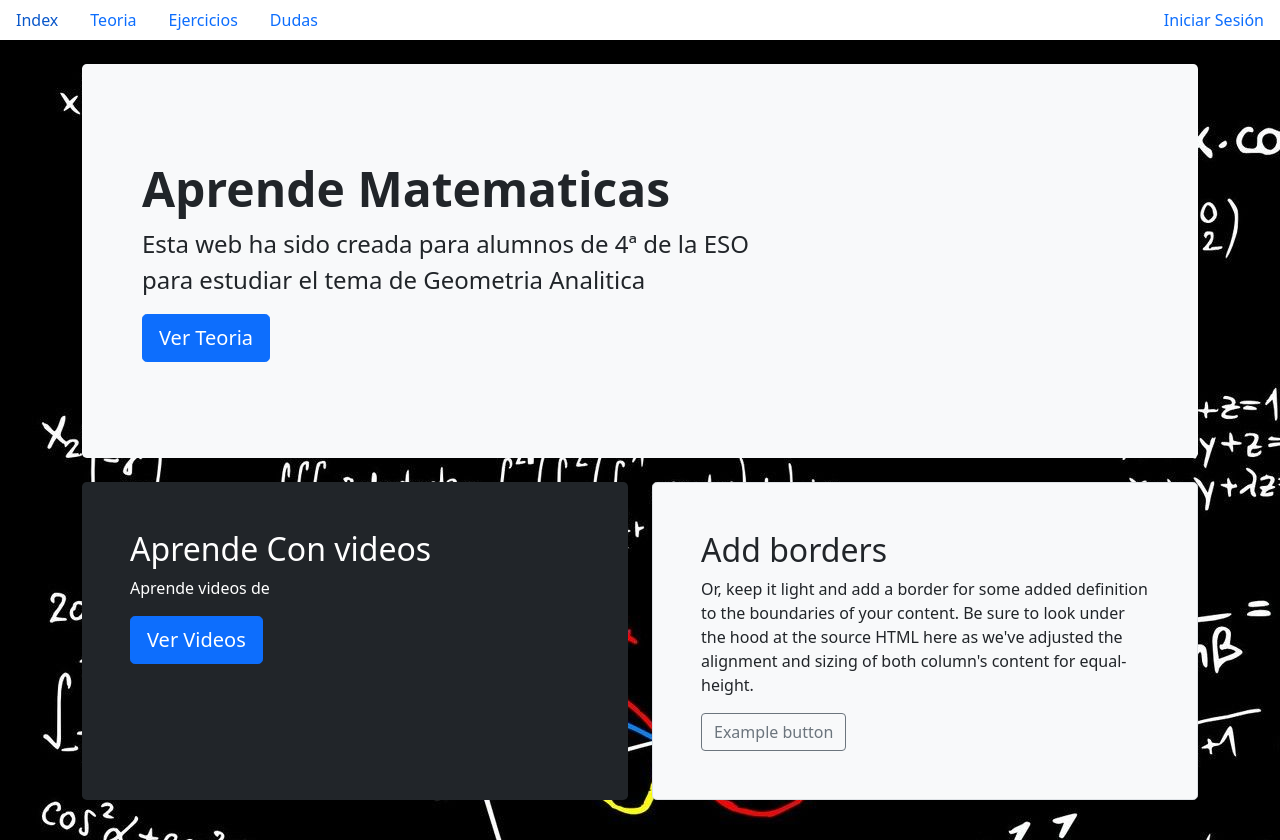
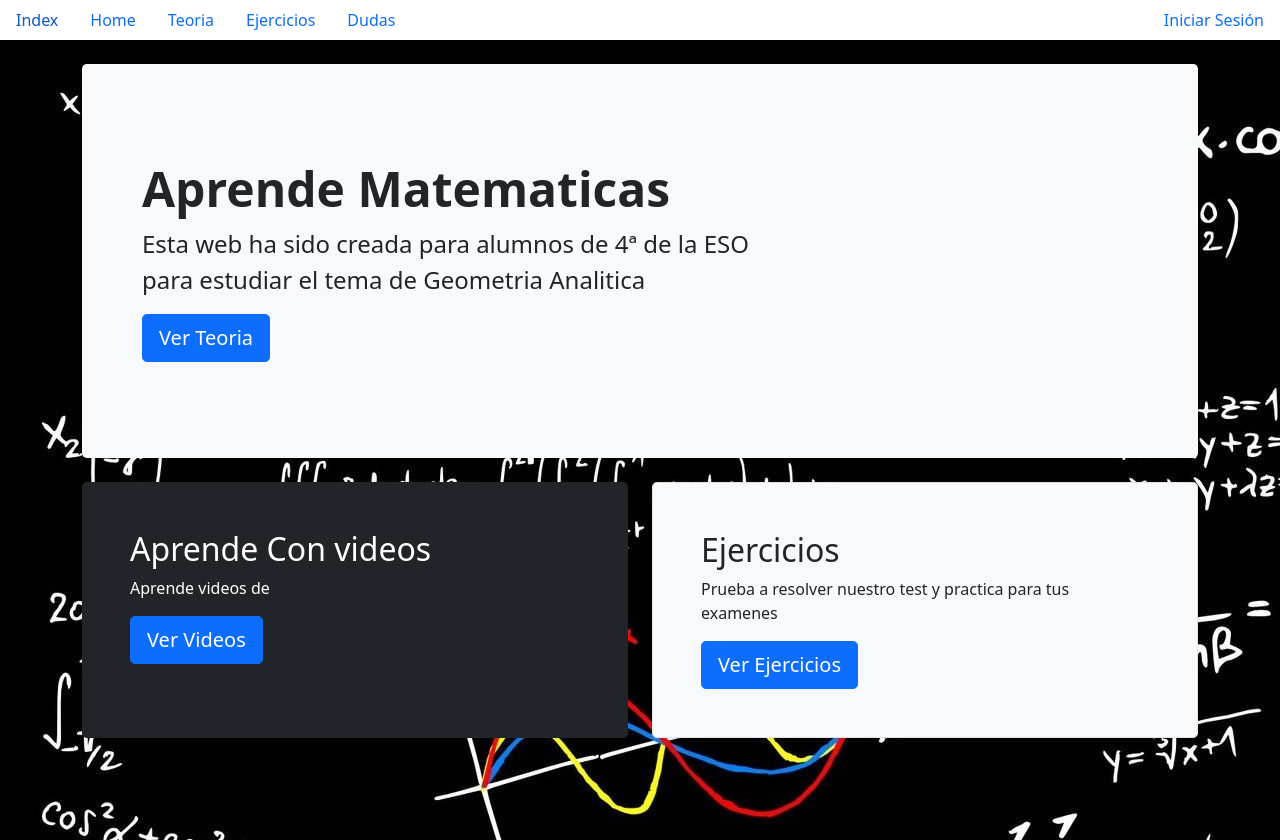
Before and after one commit to iozalla/Geometria-Analitica-Web, a Flask app: page /main/ in a window 1280 px wide. Run offline with Flask 2, Linux system fonts and the light colour scheme.

Commit message:
Arreglado el texto de la pagina principal

```diff
--- a/templates/base.html
+++ b/templates/base.html
@@ -4,7 +4,10 @@
     {% block nav %}
     <ul class="nav">
         <li class="nav-item">
-            <a class="nav-link active" aria-current="page" href="{{ url_for('main') }}">Index</a>
+            <a class="nav-link active" aria-current="page" href="{{ url_for('index') }}">Index</a>
+        </li>
+        <li class="nav-item">
+            <a class="nav-link active" aria-current="page" href="{{ url_for('main') }}">Home</a>
         </li>
         <li class="nav-item">
             <a class="nav-link" href="{{ url_for('teoria') }}">Teoria</a>
--- a/templates/index.html
+++ b/templates/index.html
@@ -44,9 +44,9 @@
         </div>
         <div class="col-md-6">
           <div class="h-100 p-5 bg-light border rounded-3">
-            <h2>Add borders</h2>
-            <p>Or, keep it light and add a border for some added definition to the boundaries of your content. Be sure to look under the hood at the source HTML here as we've adjusted the alignment and sizing of both column's content for equal-height.</p>
-            <button class="btn btn-outline-secondary" type="button">Example button</button>
+            <h2>Ejercicios</h2>
+            <p>Prueba a resolver nuestro test y practica para tus examenes</p>
+            <a  href="{{ url_for('ejercicios') }}"> <button class="btn btn-primary btn-lg" type="button">Ver Ejercicios</button></a>
           </div>
         </div>
       </div>
--- a/templates/teoria.html
+++ b/templates/teoria.html
@@ -40,6 +40,11 @@
                 <a class="position-absolute end-200" href="{{ url_for('pdfviewer') }}?id=6"><button class="btn btn-primary btn-lg"  type="button">Todo</button></a><br>
             </div>
 
+            <div class="p-5 mb-4 bg-light rounded-3">
+                <h1>Vídeos de apoyo</h1>
+
+                <a class="position-absolute end-200" href="{{ url_for('videos') }}"><button class="btn btn-primary btn-lg"  type="button">Ver vídeos</button></a><br>
+            </div>
 
             <div class="p-5 mb-4 bg-light rounded-3">
                 <h1>Teoria por temas</h1> <br>
```
